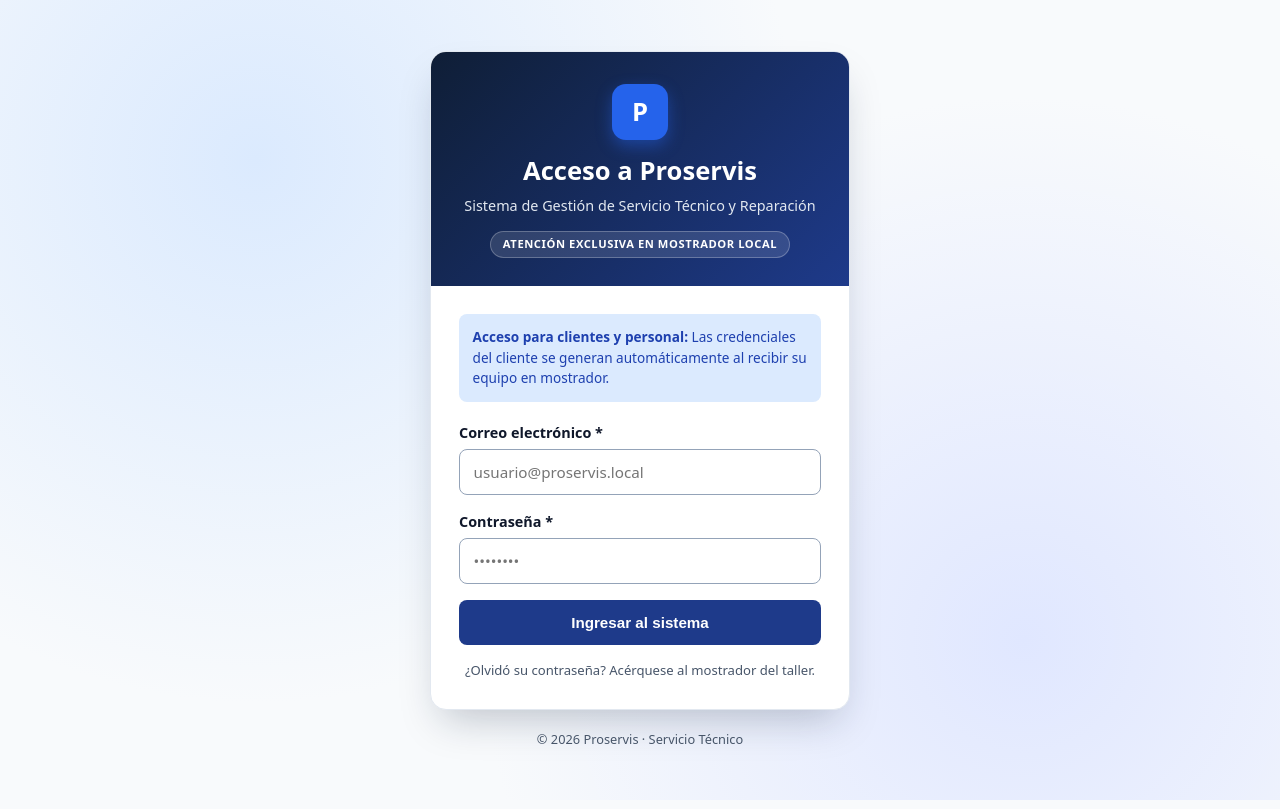
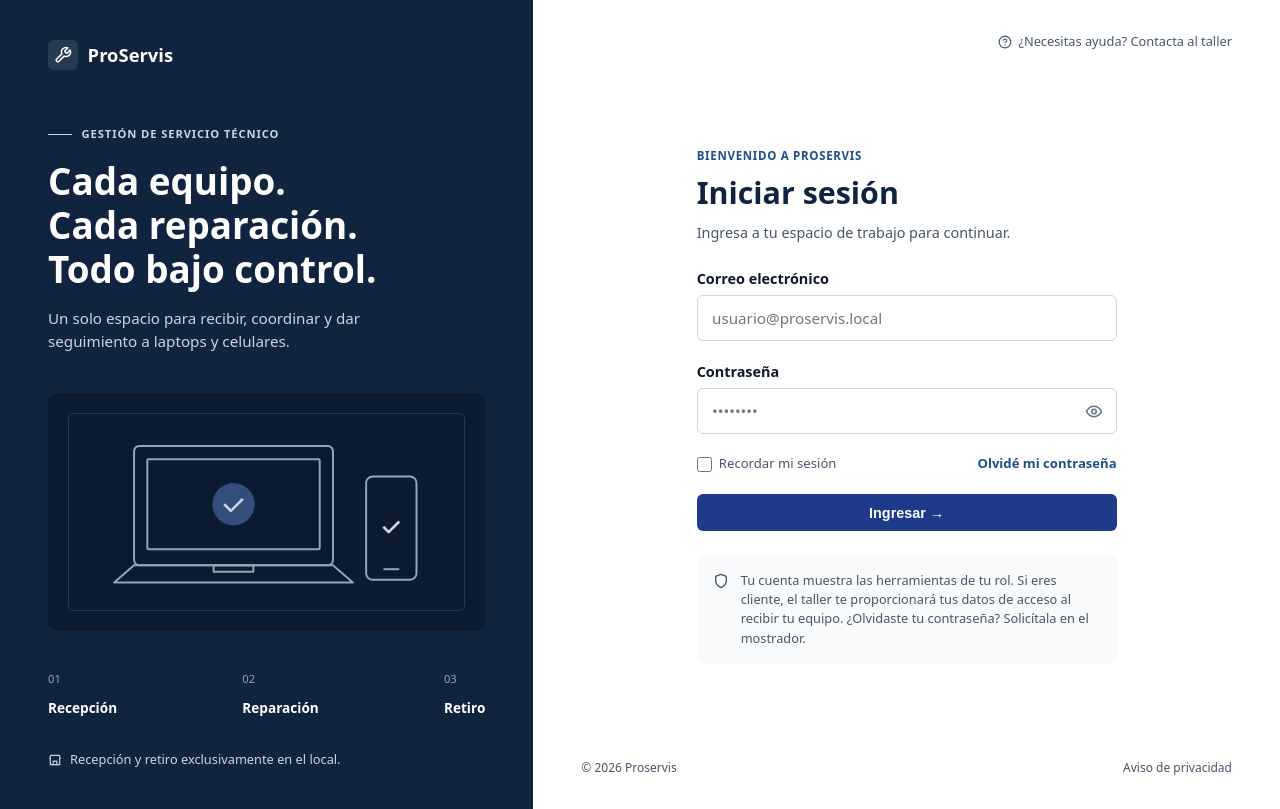
Before and after one commit to Luis582-web/proservis-php, a PHP site: page / in a window 1280 px wide. Run offline with PHP 8.4, Linux system fonts and the light colour scheme.

Commit message:
Actualizacion pantalla login v2

```diff
--- a/index.php
+++ b/index.php
@@ -42,19 +42,55 @@ if ($_SERVER['REQUEST_METHOD'] === 'POST') {
 <body class="login-body">
     <a href="#contenido-principal" class="skip-link">Saltar al contenido principal</a>
 
-    <main id="contenido-principal" class="login-wrapper">
-        <section class="login-card" aria-labelledby="titulo-login">
-            <header class="login-header">
-                <div class="login-logo" aria-hidden="true">P</div>
-                <h1 id="titulo-login">Acceso a Proservis</h1>
-                <p>Sistema de Gestión de Servicio Técnico y Reparación</p>
-                <span class="pill-local">ATENCIÓN EXCLUSIVA EN MOSTRADOR LOCAL</span>
-            </header>
+    <div class="login-split">
+        <aside class="login-hero" aria-hidden="true">
+            <div class="hero-brand">
+                <span class="hero-brand-icon">
+                    <svg width="18" height="18" viewBox="0 0 24 24" fill="none" stroke="currentColor" stroke-width="2" stroke-linecap="round" stroke-linejoin="round"><path d="M14.7 6.3a1 1 0 0 0 0 1.4l1.6 1.6a1 1 0 0 0 1.4 0l3.77-3.77a6 6 0 0 1-7.94 7.94l-6.91 6.91a2.12 2.12 0 0 1-3-3l6.91-6.91a6 6 0 0 1 7.94-7.94l-3.76 3.76z"/></svg>
+                </span>
+                ProServis
+            </div>
 
-            <div class="login-body-content">
-                <div class="alert-info" role="note">
-                    <strong>Acceso para clientes y personal:</strong> Las credenciales del cliente se generan automáticamente al recibir su equipo en mostrador.
-                </div>
+            <p class="hero-kicker">Gestión de servicio técnico</p>
+            <h2 class="hero-title">Cada equipo.<br>Cada reparación.<br>Todo bajo control.</h2>
+            <p class="hero-text">Un solo espacio para recibir, coordinar y dar seguimiento a laptops y celulares.</p>
+
+            <div class="hero-illustration">
+                <svg viewBox="0 0 280 130" fill="none" stroke="#94A3B8" stroke-width="1.5" stroke-linejoin="round">
+                    <rect x="40" y="15" width="150" height="90" rx="4"/>
+                    <rect x="50" y="25" width="130" height="68" rx="1"/>
+                    <path d="M25 118 L40 105 H190 L205 118 Z"/>
+                    <rect x="100" y="105" width="30" height="5"/>
+                    <circle cx="115" cy="59" r="16" fill="#334E7A" stroke="none"/>
+                    <path d="M108 59 l5 5 l9 -9" stroke="#CBD5E1" stroke-width="2"/>
+                    <rect x="215" y="38" width="38" height="78" rx="5"/>
+                    <path d="M228 108 h12"/>
+                    <path d="M228 76 l4 4 l8 -8" stroke="#CBD5E1" stroke-width="2"/>
+                </svg>
+            </div>
+
+            <ol class="hero-steps">
+                <li><span>01</span>Recepción</li>
+                <li><span>02</span>Reparación</li>
+                <li><span>03</span>Retiro</li>
+            </ol>
+
+            <p class="hero-note">
+                <svg width="14" height="14" viewBox="0 0 24 24" fill="none" stroke="currentColor" stroke-width="2" stroke-linecap="round" stroke-linejoin="round"><path d="M3 9l1.5-5h15L21 9"/><path d="M4 9v11h16V9"/><path d="M9 20v-6h6v6"/></svg>
+                Recepción y retiro exclusivamente en el local.
+            </p>
+        </aside>
+
+        <main id="contenido-principal" class="login-main">
+            <p class="login-top-help">
+                <svg width="14" height="14" viewBox="0 0 24 24" fill="none" stroke="currentColor" stroke-width="2" stroke-linecap="round"><circle cx="12" cy="12" r="10"/><path d="M9.1 9a3 3 0 0 1 5.8 1c0 2-3 3-3 3"/><path d="M12 17h.01"/></svg>
+                ¿Necesitas ayuda? Contacta al taller
+            </p>
+
+            <section class="login-form-box" aria-labelledby="titulo-login">
+                <p class="login-kicker">Bienvenido a Proservis</p>
+                <h1 id="titulo-login">Iniciar sesión</h1>
+                <p class="login-sub">Ingresa a tu espacio de trabajo para continuar.</p>
 
                 <?php if ($error): ?>
                     <div class="alert-danger" role="alert"><?= e($error) ?></div>
@@ -62,25 +98,41 @@ if ($_SERVER['REQUEST_METHOD'] === 'POST') {
 
                 <form method="POST" action="index.php">
                     <div class="form-group">
-                        <label for="correo">Correo electrónico <span aria-hidden="true">*</span></label>
+                        <label for="correo">Correo electrónico</label>
                         <input type="email" id="correo" name="correo" required autocomplete="email"
                                placeholder="usuario@proservis.local" value="<?= e($_POST['correo'] ?? '') ?>">
                     </div>
 
                     <div class="form-group">
-                        <label for="password">Contraseña <span aria-hidden="true">*</span></label>
-                        <input type="password" id="password" name="password" required autocomplete="current-password"
-                               placeholder="••••••••">
+                        <label for="password">Contraseña</label>
+                        <div class="password-wrap">
+                            <input type="password" id="password" name="password" required autocomplete="current-password" placeholder="••••••••">
+                            <button type="button" class="toggle-pass" aria-label="Mostrar u ocultar contraseña"
+                                    onclick="var p=document.getElementById('password'); p.type = p.type === 'password' ? 'text' : 'password';">
+                                <svg width="18" height="18" viewBox="0 0 24 24" fill="none" stroke="currentColor" stroke-width="2" stroke-linecap="round" stroke-linejoin="round"><path d="M2 12s3.5-7 10-7 10 7 10 7-3.5 7-10 7S2 12 2 12z"/><circle cx="12" cy="12" r="3"/></svg>
+                            </button>
+                        </div>
                     </div>
 
-                    <button type="submit" class="btn btn-primary btn-block">Ingresar al sistema</button>
+                    <div class="login-row">
+                        <label class="check"><input type="checkbox" name="recordar"> Recordar mi sesión</label>
+                        <a href="#ayuda-acceso">Olvidé mi contraseña</a>
+                    </div>
+
+                    <button type="submit" class="btn btn-primary btn-block btn-login">Ingresar <span aria-hidden="true">→</span></button>
                 </form>
 
-                <p class="login-help">¿Olvidó su contraseña? Acérquese al mostrador del taller.</p>
-            </div>
-        </section>
+                <div class="login-info" id="ayuda-acceso" role="note">
+                    <svg width="16" height="16" viewBox="0 0 24 24" fill="none" stroke="currentColor" stroke-width="2" stroke-linecap="round" stroke-linejoin="round"><path d="M12 22s8-4 8-10V5l-8-3-8 3v7c0 6 8 10 8 10z"/></svg>
+                    <span>Tu cuenta muestra las herramientas de tu rol. Si eres cliente, el taller te proporcionará tus datos de acceso al recibir tu equipo. ¿Olvidaste tu contraseña? Solicítala en el mostrador.</span>
+                </div>
+            </section>
 
-        <p class="login-footer">© <?= date('Y') ?> Proservis · Servicio Técnico</p>
-    </main>
+            <footer class="login-foot">
+                <span>© <?= date('Y') ?> Proservis</span>
+                <a href="#">Aviso de privacidad</a>
+            </footer>
+        </main>
+    </div>
 </body>
 </html>
--- a/styles.css
+++ b/styles.css
@@ -36,26 +36,52 @@ body {
 .hidden { display: none !important; }
 
 /* Login */
-.login-body {
-    display: flex; justify-content: center; align-items: center; min-height: 100vh; padding: 1rem;
-    background: radial-gradient(circle at 20% 20%, #DBEAFE 0, transparent 45%), radial-gradient(circle at 80% 80%, #E0E7FF 0, transparent 45%), var(--bg-main);
+.login-body { background: #FFFFFF; min-height: 100vh; }
+.login-split { display: grid; grid-template-columns: 1fr 1.4fr; min-height: 100vh; }
+
+.login-hero { background: #10233F; color: #FFFFFF; padding: 2.5rem 3rem; display: flex; flex-direction: column; }
+.hero-brand { display: flex; align-items: center; gap: 0.6rem; font-weight: 700; font-size: 1.15rem; }
+.hero-brand-icon { display: flex; align-items: center; justify-content: center; width: 30px; height: 30px; border-radius: 6px; background: rgba(255,255,255,0.1); }
+.hero-kicker { margin-top: 3.5rem; font-size: 0.7rem; font-weight: 600; letter-spacing: 0.08em; text-transform: uppercase; color: #CBD5E1; display: flex; align-items: center; gap: 0.6rem; }
+.hero-kicker::before { content: ""; width: 24px; height: 1px; background: #CBD5E1; }
+.hero-title { font-size: 2.3rem; line-height: 1.2; font-weight: 700; margin: 1rem 0; }
+.hero-text { color: #CBD5E1; font-size: 0.95rem; max-width: 380px; }
+.hero-illustration { margin-top: 2.5rem; background: #0B1A30; border-radius: 10px; padding: 1.25rem; }
+.hero-illustration svg { display: block; width: 100%; height: auto; border: 1px solid #23395B; border-radius: 6px; padding: 0.75rem; }
+.hero-steps { list-style: none; display: flex; justify-content: space-between; margin-top: 2.5rem; font-size: 0.85rem; font-weight: 600; }
+.hero-steps span { display: block; font-size: 0.7rem; font-weight: 400; color: #94A3B8; margin-bottom: 0.6rem; }
+.hero-note { margin-top: auto; padding-top: 2rem; display: flex; align-items: center; gap: 0.5rem; font-size: 0.8rem; color: #CBD5E1; }
+
+.login-main { display: flex; flex-direction: column; padding: 2rem 3rem; }
+.login-top-help { align-self: flex-end; display: flex; align-items: center; gap: 0.4rem; font-size: 0.8rem; color: var(--text-muted); }
+.login-form-box { width: 100%; max-width: 420px; margin: auto; padding: 2rem 0; }
+.login-kicker { font-size: 0.72rem; font-weight: 700; letter-spacing: 0.06em; text-transform: uppercase; color: #1E4E8C; }
+.login-form-box h1 { font-size: 1.9rem; margin: 0.4rem 0; color: #10233F; }
+.login-sub { color: var(--text-muted); font-size: 0.9rem; margin-bottom: 1.5rem; }
+.login-form-box .form-group { margin-bottom: 1.25rem; }
+.login-form-box input[type="email"], .login-form-box input[type="password"], .login-form-box input[type="text"] { padding: 0.75rem 0.9rem; border: 1px solid #CBD5E1; border-radius: 6px; }
+.login-form-box input:focus { outline: none; border-color: #1E4E8C; box-shadow: 0 0 0 3px rgba(30,78,140,0.18); }
+.password-wrap { position: relative; }
+.password-wrap input { padding-right: 2.75rem !important; }
+.toggle-pass { position: absolute; right: 0.5rem; top: 50%; transform: translateY(-50%); background: none; border: none; color: #64748B; cursor: pointer; padding: 0.35rem; display: flex; }
+.login-row { display: flex; justify-content: space-between; align-items: center; font-size: 0.82rem; margin-bottom: 1.25rem; }
+.login-row .check { display: flex; align-items: center; gap: 0.45rem; color: var(--text-muted); cursor: pointer; }
+.login-row .check input { width: 15px; height: 15px; }
+.login-row a { color: #1E4E8C; font-weight: 700; text-decoration: none; }
+.login-row a:hover { text-decoration: underline; }
+.btn-login { background: #1E4E8C; padding: 0.85rem 1rem; font-size: 0.95rem; border-radius: 6px; }
+.btn-login:hover { background: #173E70; }
+.login-info { display: flex; gap: 0.75rem; margin-top: 1.5rem; padding: 1rem; background: #F8FAFC; border-radius: 8px; font-size: 0.8rem; color: var(--text-muted); }
+.login-info svg { flex-shrink: 0; margin-top: 2px; }
+.login-form-box .alert-danger { font-size: 0.85rem; }
+.login-foot { display: flex; justify-content: space-between; font-size: 0.75rem; color: var(--text-muted); }
+.login-foot a { color: var(--text-muted); text-decoration: none; }
+
+@media (max-width: 900px) {
+    .login-split { grid-template-columns: 1fr; }
+    .login-hero { display: none; }
+    .login-main { padding: 1.5rem; min-height: 100vh; }
 }
-.login-wrapper { width: 100%; max-width: 420px; }
-.login-card { background: var(--card-bg); border-radius: 16px; overflow: hidden; border: 1px solid #E2E8F0; box-shadow: 0 20px 40px -12px rgba(15,30,54,0.25); }
-.login-header { background: linear-gradient(135deg, var(--sidebar-bg) 0%, #1E3A8A 100%); color: #FFFFFF; padding: 2rem 1.75rem 1.75rem; text-align: center; }
-.login-logo { width: 56px; height: 56px; margin: 0 auto 0.75rem; display: flex; align-items: center; justify-content: center; background: #2563EB; color: #FFFFFF; font-size: 1.6rem; font-weight: 800; border-radius: 14px; box-shadow: 0 6px 16px rgba(37,99,235,0.45); }
-.login-header h1 { font-size: 1.6rem; margin: 0 0 0.25rem; }
-.login-header p { font-size: 0.9rem; color: #E2E8F0; margin-bottom: 0.85rem; }
-.pill-local { display: inline-block; background: rgba(255,255,255,0.12); border: 1px solid rgba(255,255,255,0.25); color: #FFFFFF; font-size: 0.7rem; font-weight: 700; letter-spacing: 0.05em; padding: 0.25rem 0.75rem; border-radius: 999px; }
-.login-body-content { padding: 1.75rem; }
-.login-body-content .alert-info, .login-body-content .alert-danger { border-radius: 8px; margin-bottom: 1.25rem; font-size: 0.85rem; }
-.login-body-content input { padding: 0.75rem 0.85rem; border-radius: 8px; transition: border-color .15s, box-shadow .15s; }
-.login-body-content input:focus { outline: none; border-color: #2563EB; box-shadow: 0 0 0 3px rgba(37,99,235,0.2); }
-.login-body-content .btn-primary { padding: 0.8rem 1rem; border-radius: 8px; font-size: 0.95rem; margin-top: 0.5rem; transition: background .15s, transform .1s; }
-.login-body-content .btn-primary:hover { background: #1D4ED8; }
-.login-body-content .btn-primary:active { transform: translateY(1px); }
-.login-help { margin-top: 1rem; text-align: center; font-size: 0.82rem; color: var(--text-muted); }
-.login-footer { margin-top: 1.25rem; text-align: center; font-size: 0.8rem; color: var(--text-muted); }
 .demo-credentials { margin-top: 1.25rem; padding-top: 1rem; border-top: 1px dashed var(--border); font-size: 0.85rem; }
 .demo-credentials h2 { font-size: 0.9rem; margin-bottom: 0.4rem; }
 .demo-credentials ul { list-style: none; color: var(--text-muted); }
```
